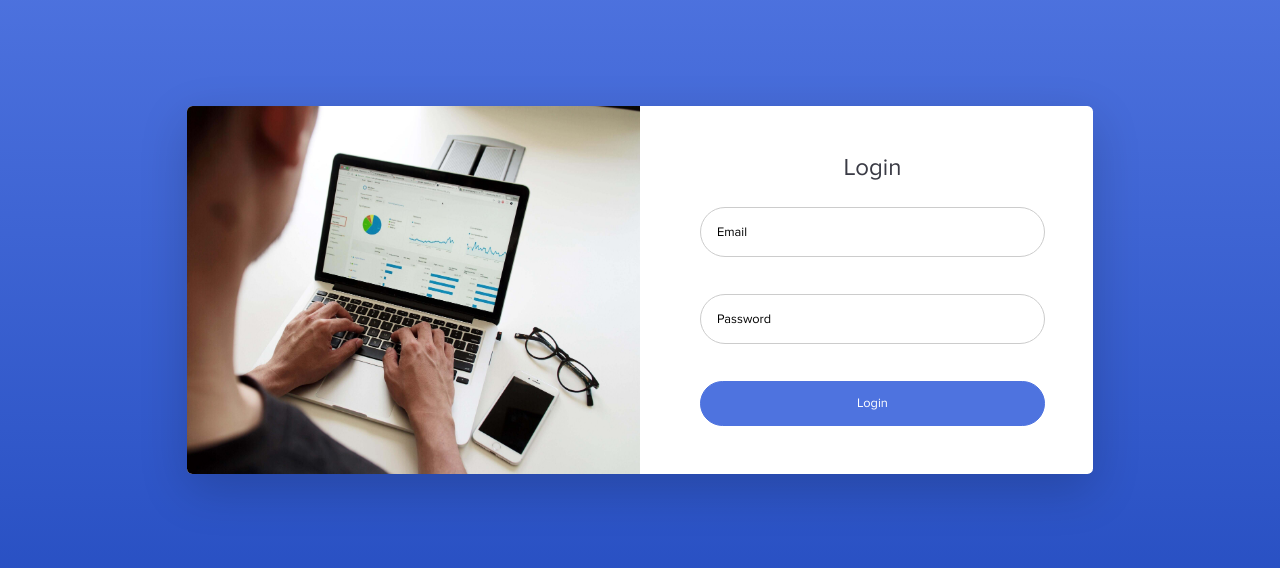
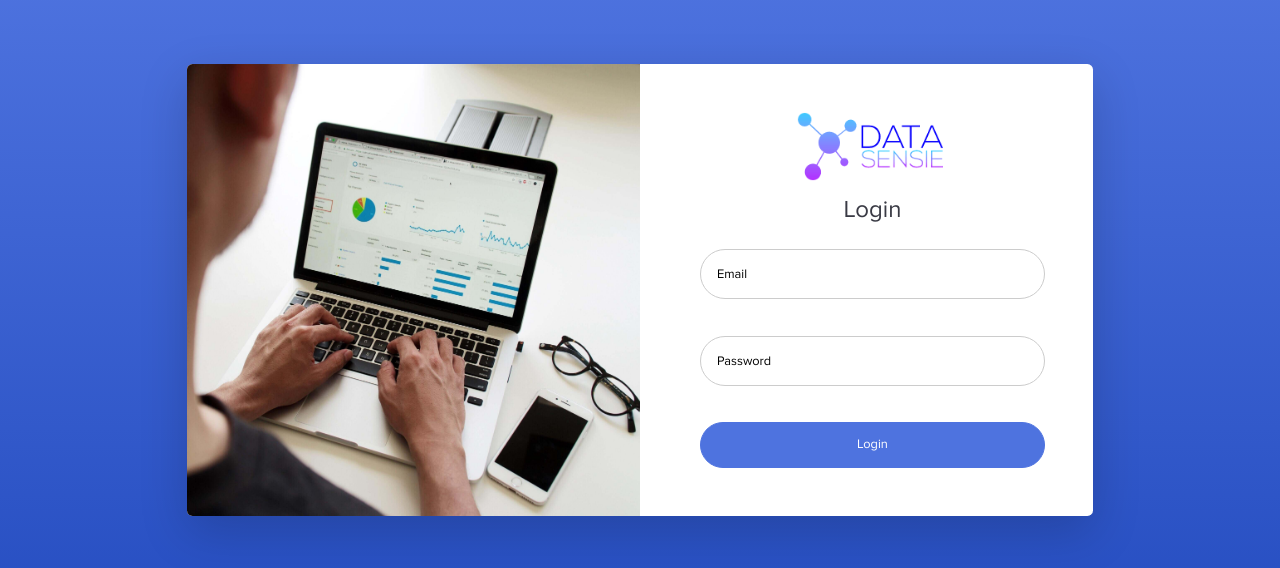
Before and after one commit to yashwantmunda/analytics_google_yash, a Next.js app: page /login in a window 1280 px wide. Shown: the part 110-678 px from the top of the page. Built offline with nearby package versions, Linux system fonts and the light colour scheme.

Commit message:
login ui added

```diff
--- a/components/login.js
+++ b/components/login.js
@@ -60,7 +60,6 @@ export default function Login(){
 
 	return(
 		<>
-
 	        <div className="row justify-content-center align-items-center vh-100">
 	            <div className="col-xl-10 col-lg-12 col-md-9">
 	                <div className="card o-hidden border-0 shadow-lg my-5">
@@ -70,6 +69,9 @@ export default function Login(){
 	                            <div className="col-lg-6">
 	                                <div className="p-5">
 	                                    <div className="text-center">
+	                                    	<div className="login-img">
+	                                    		<img src="/images/logo.png" alt="DataSensei" />
+	                                    	</div>
 	                                        <h1 className="h4 text-gray-900 mb-4">Login</h1>
 	                                    </div>
 	                                    <form className="user">
```
